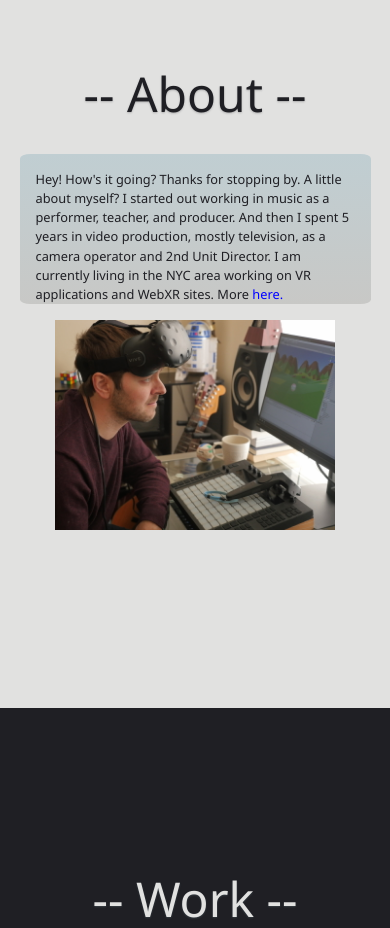
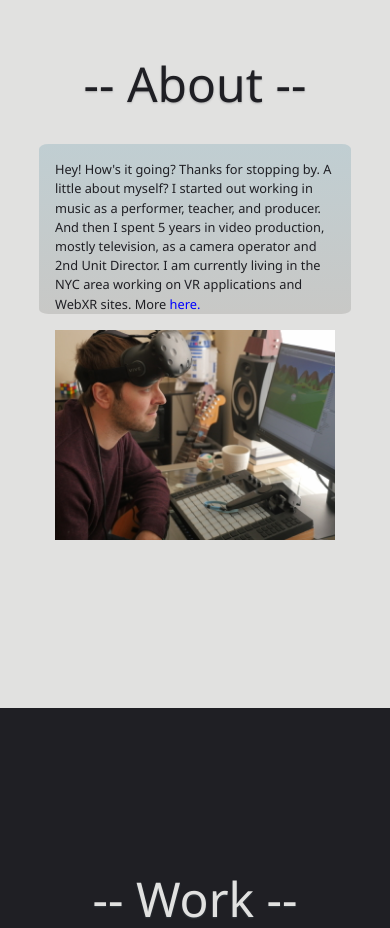
Before and after one commit to DustinMilotte/responsive_portfolio, a website: page dist/index.html in a window 390 px wide. Shown: the part 980-1908 px from the top of the page. Drawn offline with Linux system fonts and the light colour scheme.

Commit message:
mobile layout

```diff
--- a/scss/_mobile.scss
+++ b/scss/_mobile.scss
@@ -320,12 +320,11 @@
     align-items: center;
     #home-about-content {
       flex-direction: column;
-      justify-content: flex-start;
       margin: 0;
       width: 100vw;
       #home-about-text {
-        height: auto;
-        width: 90vw;
+        // height: 50vh;
+        width: 80vw;
         margin: 0;
         margin-top: 1rem;
         p {
```
Also changed, not shown: dist/css/main.css.
